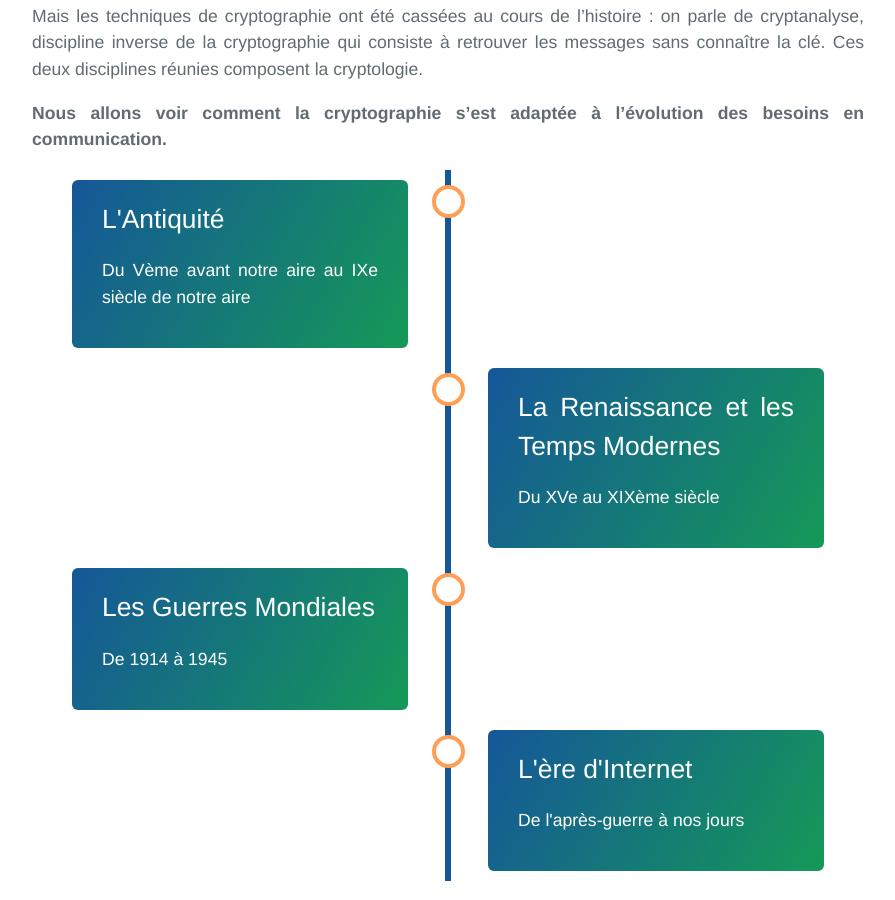
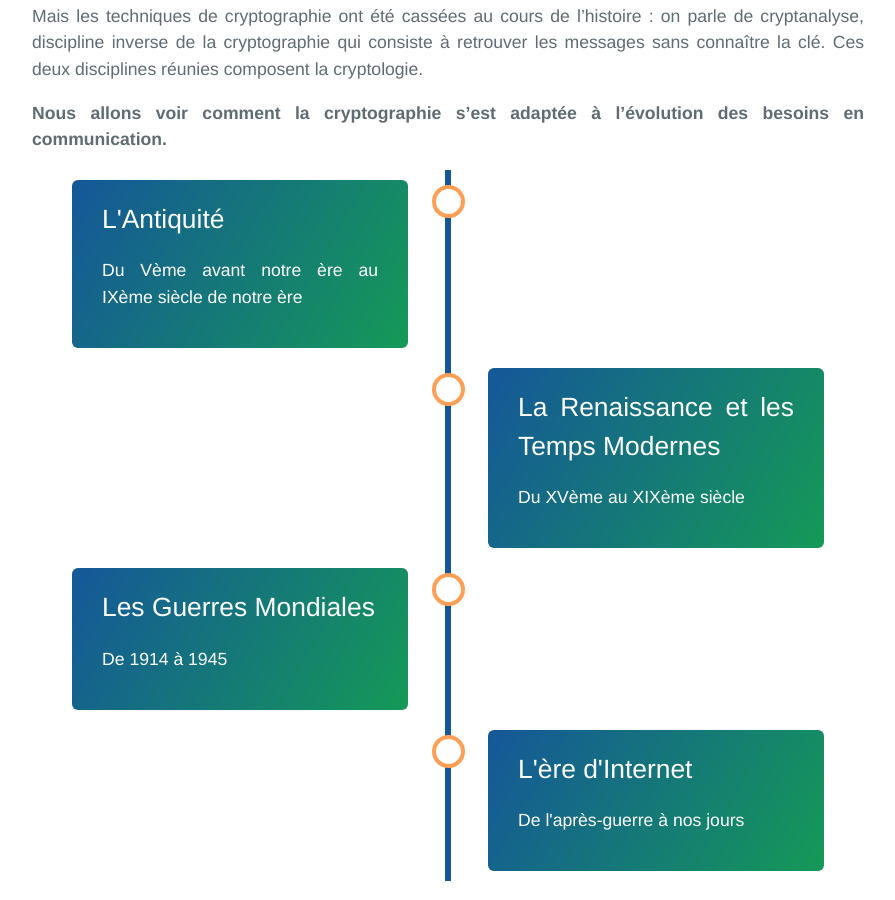
Before and after one commit to SamuelGallay/CryptoTPE, a Jekyll site: the page built from index.md, in a window 1280 px wide and 900 px high, scrolled down 877 px. Shown: the whole window, without its empty margins (192-1087 px from the left). Built offline with Jekyll 4.4.1, drawn with Linux system fonts in a browser that asks for light colours; our own code applies the rules of GitHub Pages for plain Markdown files.

Commit message:
Update index.md

```diff
--- a/index.md
+++ b/index.md
@@ -29,14 +29,14 @@ Mais les techniques de cryptographie ont été cassées au cours de l'histoire :
  <div class="container left">
    <div class="content" style="cursor: pointer;" onclick="window.location='{{ "/antiquite/" | relative_url }}';">
      <h2 style="color:white;">L'Antiquité</h2>
-     <p>Du Vème avant notre aire au IXe siècle de notre aire</p>
+     <p>Du Vème avant notre ère au IXème siècle de notre ère</p>
    </div>
  </div>
 
  <div class="container right">
    <div class="content" style="cursor: pointer;" onclick="window.location='{{ "/temps-modernes/" | relative_url }}';">
      <h2 style="color:white;">La Renaissance et les Temps Modernes</h2>
-     <p>Du XVe au XIXème siècle</p>
+     <p>Du XVème au XIXème siècle</p>
    </div>
  </div>
 
```
